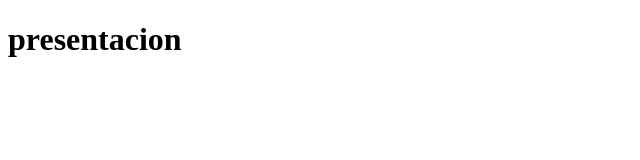
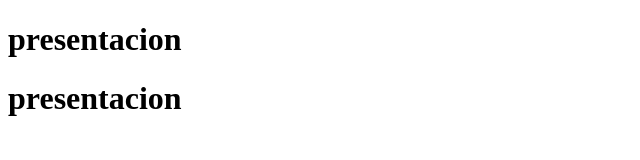
Before and after one commit to alvarosiles11/vuelo, a website: page html/index.html in a window 1280 px wide. Shown: the whole page, without its empty margins (0-640 px from the left). Drawn offline with Linux system fonts and the light colour scheme.

Commit message:
go go go

```diff
--- a/html/index.html
+++ b/html/index.html
@@ -9,5 +9,6 @@
 
   <body>
     <h1>presentacion</h1>
+    <h1>presentacion</h1>
   </body>
 </html>
```
